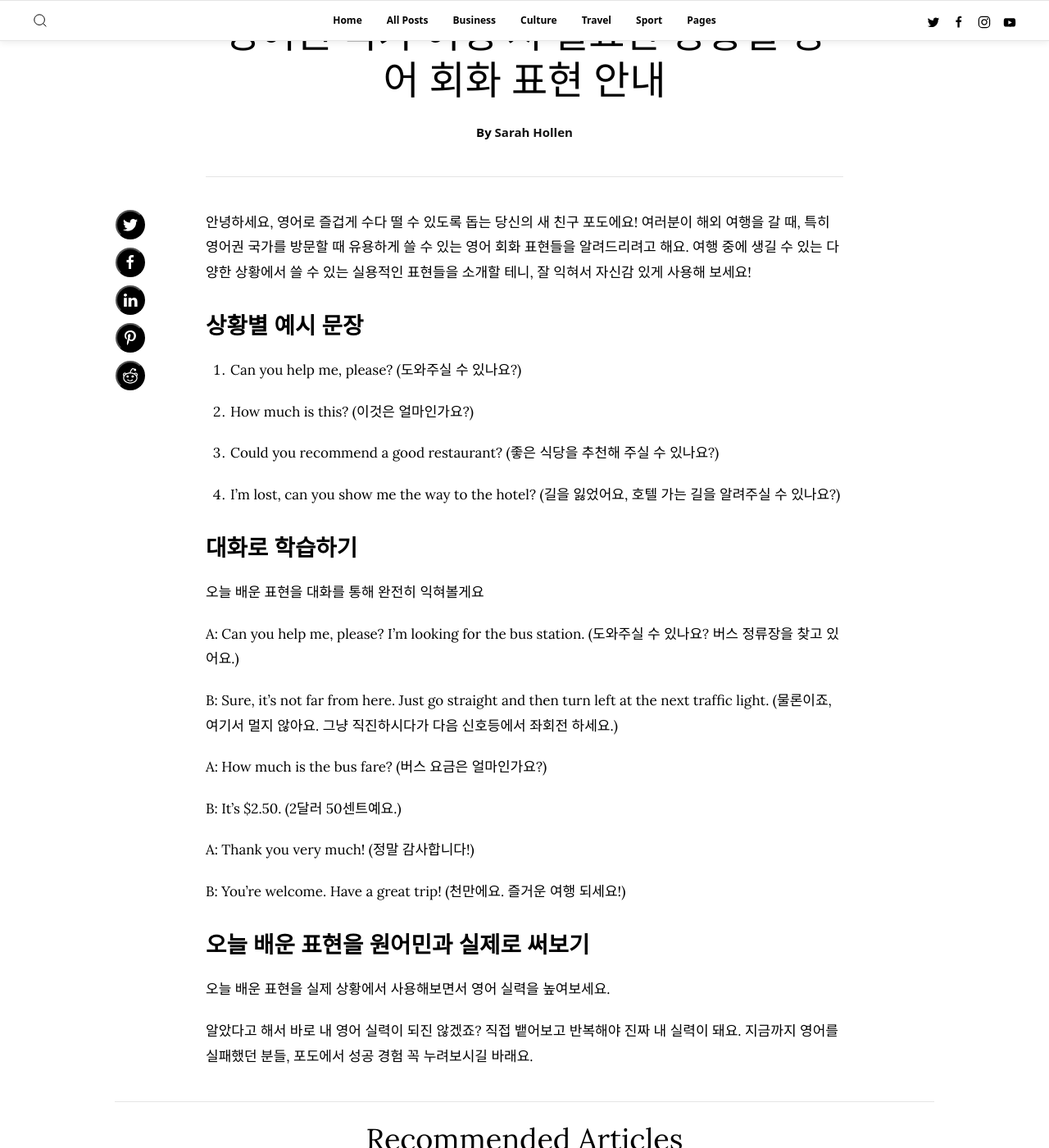
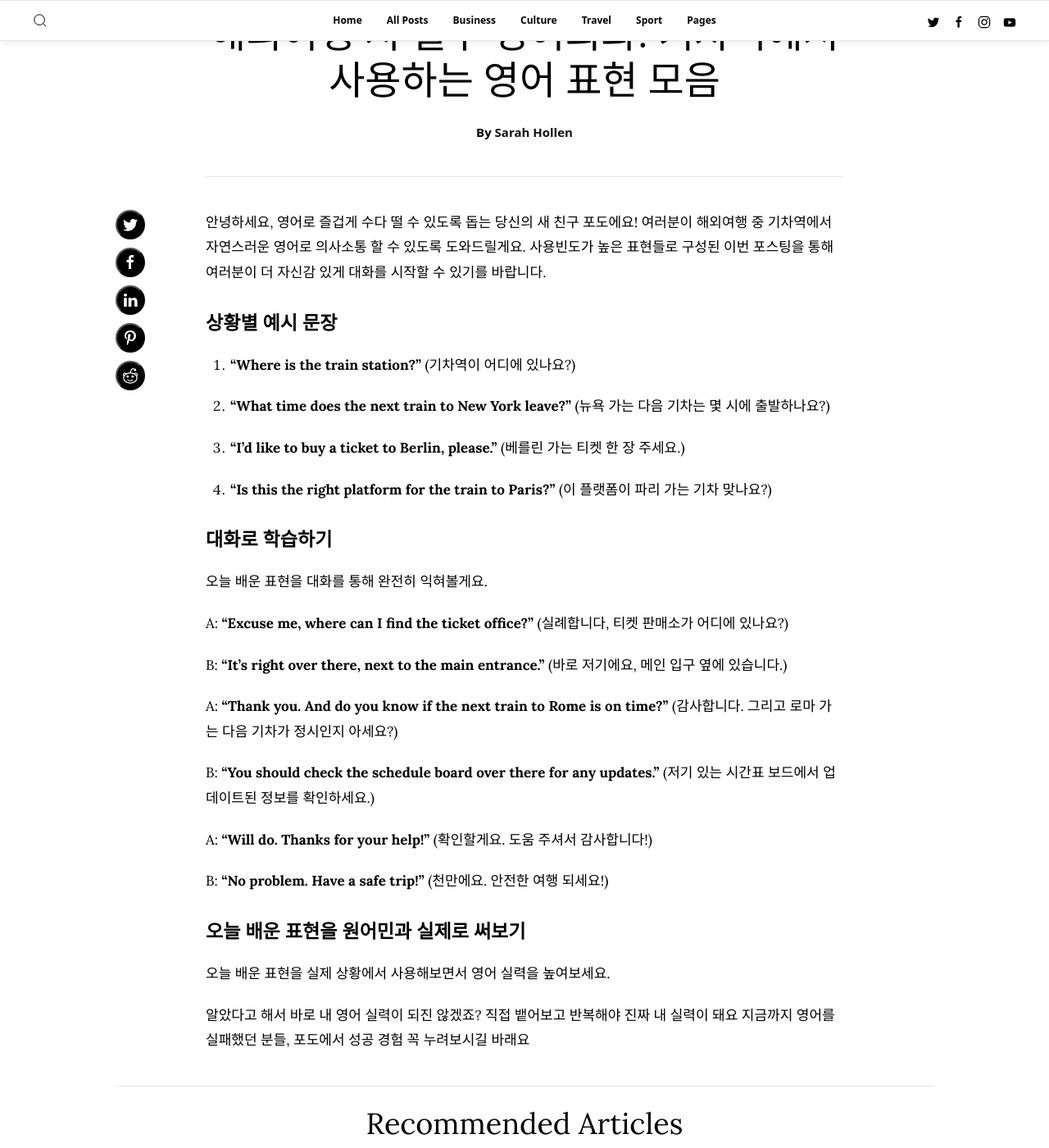
Before and after one commit to hrsong99/jekyll-theme-etoile, a Jekyll site: the page built from _posts/2024-02-24-zapier-test.md, in a window 1280 px wide and 1400 px high, scrolled down 773 px. Shown: the whole window at 82% size. Built offline with Jekyll 4.4.1, drawn with Linux system fonts in a browser that asks for light colours; some web fonts are replaced; some of the changed text lies outside the part shown; grey boxes are pictures that could not be loaded.

Commit message:
Testing direct file commit

```diff
--- a/_posts/2024-02-24-zapier-test.md
+++ b/_posts/2024-02-24-zapier-test.md
@@ -1,52 +1,52 @@
 ---
-title:  영어권 국가 여행 시 필요한 상황별 영어 회화 표현 안내
+title:  "해외여행 시 필수 영어회화: 기차역에서 사용하는 영어 표현 모음"
 image: https://source.unsplash.com/unEI4g0oOYc/1000x750
 categories: [culture]
 tags: [spotlight]
 author: sarah
 ---
-안녕하세요, 영어로 즐겁게 수다 떨 수 있도록 돕는 당신의 새 친구 포도에요! 여러분이 해외 여행을 갈 때, 특히 영어권 국가를 방문할 때 유용하게 쓸 수 있는 영어 회화 표현들을 알려드리려고 해요. 여행 중에 생길 수 있는 다양한 상황에서 쓸 수 있는 실용적인 표현들을 소개할 테니, 잘 익혀서 자신감 있게 사용해 보세요!
+안녕하세요, 영어로 즐겁게 수다 떨 수 있도록 돕는 당신의 새 친구 포도에요! 여러분이 해외여행 중 기차역에서 자연스러운 영어로 의사소통 할 수 있도록 도와드릴게요. 사용빈도가 높은 표현들로 구성된 이번 포스팅을 통해 여러분이 더 자신감 있게 대화를 시작할 수 있기를 바랍니다.
 
-## 상황별 예시 문장
+### 상황별 예시 문장
 
-1. Can you help me, please?
-   (도와주실 수 있나요?)
+1. **"Where is the train station?"**
+   (기차역이 어디에 있나요?)
 
-1. How much is this?
-   (이것은 얼마인가요?)
+1. **"What time does the next train to New York leave?"**
+   (뉴욕 가는 다음 기차는 몇 시에 출발하나요?)
 
-1. Could you recommend a good restaurant?
-   (좋은 식당을 추천해 주실 수 있나요?)
+1. **"I'd like to buy a ticket to Berlin, please."**
+   (베를린 가는 티켓 한 장 주세요.)
 
-1. I'm lost, can you show me the way to the hotel?
-   (길을 잃었어요, 호텔 가는 길을 알려주실 수 있나요?)
+1. **"Is this the right platform for the train to Paris?"**
+   (이 플랫폼이 파리 가는 기차 맞나요?)
 
-## 대화로 학습하기
+### 대화로 학습하기
 
-오늘 배운 표현을 대화를 통해 완전히 익혀볼게요
+오늘 배운 표현을 대화를 통해 완전히 익혀볼게요.
 
-A: Can you help me, please? I'm looking for the bus station.
-    (도와주실 수 있나요? 버스 정류장을 찾고 있어요.)
+A: **"Excuse me, where can I find the ticket office?"**
+   (실례합니다, 티켓 판매소가 어디에 있나요?)
 
-B: Sure, it's not far from here. Just go straight and then turn left at the next traffic light.
-    (물론이죠, 여기서 멀지 않아요. 그냥 직진하시다가 다음 신호등에서 좌회전 하세요.)
+B: **"It's right over there, next to the main entrance."**
+   (바로 저기에요, 메인 입구 옆에 있습니다.)
 
-A: How much is the bus fare?
-    (버스 요금은 얼마인가요?)
+A: **"Thank you. And do you know if the next train to Rome is on time?"**
+   (감사합니다. 그리고 로마 가는 다음 기차가 정시인지 아세요?)
 
-B: It's $2.50.
-    (2달러 50센트예요.)
+B: **"You should check the schedule board over there for any updates."**
+   (저기 있는 시간표 보드에서 업데이트된 정보를 확인하세요.)
 
-A: Thank you very much!
-    (정말 감사합니다!)
+A: **"Will do. Thanks for your help!"**
+   (확인할게요. 도움 주셔서 감사합니다!)
 
-B: You're welcome. Have a great trip!
-    (천만에요. 즐거운 여행 되세요!)
+B: **"No problem. Have a safe trip!"**
+   (천만에요. 안전한 여행 되세요!)
 
-## 오늘 배운 표현을 원어민과 실제로 써보기
+### 오늘 배운 표현을 원어민과 실제로 써보기
 
 오늘 배운 표현을 실제 상황에서 사용해보면서 영어 실력을 높여보세요.
 
 알았다고 해서 바로 내 영어 실력이 되진 않겠죠?
-직접 뱉어보고 반복해야 진짜 내 실력이 돼요.
-지금까지 영어를 실패했던 분들, 포도에서 성공 경험 꼭 누려보시길 바래요.
+직접 뱉어보고 반복해야 진짜 내 실력이 돼요
+지금까지 영어를 실패했던 분들, 포도에서 성공 경험 꼭 누려보시길 바래요
```
